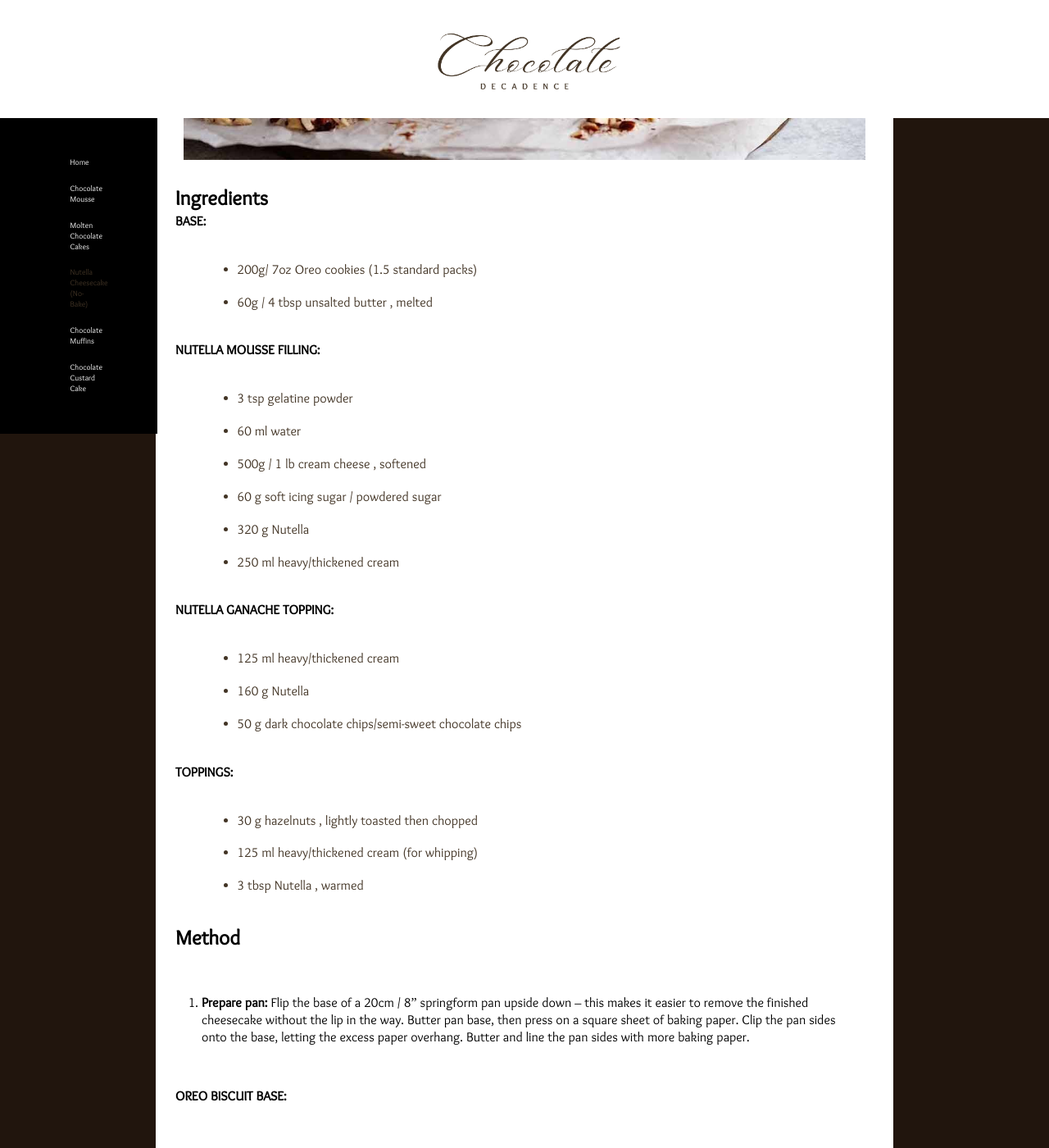
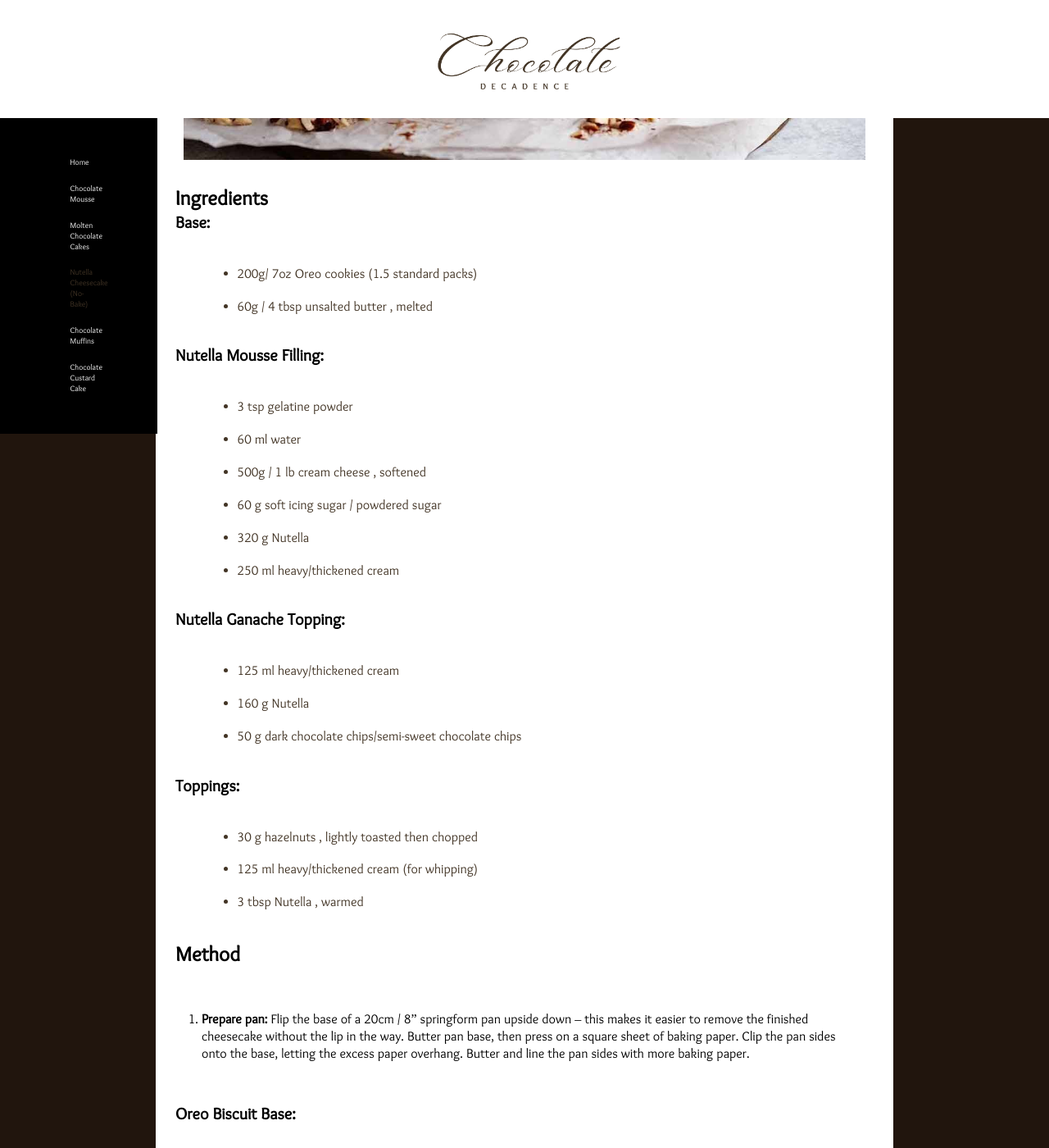
Before and after one commit to nicoleanncarter/recipes, a Jekyll site: the page built from _recipes/recipe1.md, in a window 1280 px wide and 1400 px high, scrolled down 621 px. Shown: the whole window at 82% size. Built offline with Jekyll 4.4.1, drawn with Linux system fonts in a browser that asks for light colours; some of the changed text lies outside the part shown.

```diff
--- a/_recipes/recipe1.md
+++ b/_recipes/recipe1.md
@@ -11,12 +11,12 @@ What’s the best way to inject the distinctive choc-hazelnut flavour of Nutella
 
 ## I﻿ngredients
 
-#### BASE:
+### Base:
 
 * 200g/ 7oz Oreo cookies (1.5 standard packs)
 * 60g / 4 tbsp unsalted butter , melted
 
-#### NUTELLA MOUSSE FILLING:
+### Nutella Mousse Filling:
 
 * 3 tsp gelatine powder
 * 60 ml water
@@ -25,13 +25,15 @@ What’s the best way to inject the distinctive choc-hazelnut flavour of Nutella
 * 320 g Nutella
 * 250 ml heavy/thickened cream
 
-#### NUTELLA GANACHE TOPPING:
+### Nutella Ganache Topping:
 
 * 125 ml heavy/thickened cream
 * 160 g Nutella
 * 50 g dark chocolate chips/semi-sweet chocolate chips
 
-#### TOPPINGS:
+
+
+### Toppings:
 
 * 30 g hazelnuts , lightly toasted then chopped
 * 125 ml heavy/thickened cream (for whipping)
@@ -41,14 +43,16 @@ What’s the best way to inject the distinctive choc-hazelnut flavour of Nutella
 
 ## M﻿ethod
 
+
+
 1. **Prepare pan:** Flip the base of a 20cm / 8" springform pan upside down – this makes it easier to remove the finished cheesecake without the lip in the way. Butter pan base, then press on a square sheet of baking paper. Clip the pan sides onto the base, letting the excess paper overhang. Butter and line the pan sides with more baking paper.
 
-#### OREO BISCUIT BASE:
+### Oreo Biscuit Base:
 
 1. **Blitz cookies:** Roughly break up Oreos with hands and place in food processor. Blitz until they become fine crumbs. Add melted butter, then blitz again until combined.
 2. **Press into pan:** Transfer crumbs into prepared pan, pressing evenly and firmly on to the base (I use the underside of a straight-sided, flat-bottomed cup measure to do this).
 
-#### NUTELLA MOUSSE FILLING:
+### Nutella Mousse Filling:
 
 1. **Bloom gelatine:** Place water in a small bowl then sprinkle the gelatine powder across the surface. Stir to partly dissolve. Set aside 5 minutes. It will turn thick; this process is called blooming. Microwave the gelatine for 15 seconds to turn it into liquid, stir, then let it stand for 5 minutes to cool.
 2. **Cream cheese and Nutella mixture:** Beat cream cheese, Nutella and icing sugar until smooth. Add the cooled gelatine liquid and beat another 30 seconds.
@@ -56,11 +60,13 @@ What’s the best way to inject the distinctive choc-hazelnut flavour of Nutella
 4. **Fold in cream:** Add one third of the whipped cream to the Nutella mixture and gently fold until just combined. Fold in another third of the cream the same way. Then fold in the remaining cream.
 5. **Transfer to cake pan:** Pour the mixture into the prepared tin and place back in the fridge for at least 1 hour to set.
 
-#### DECORATING
+## Decorating
 
 1. **Nutella ganache:** Place cream, Nutella and chocolate chips into a heatproof bowl. Microwave in two 30-second bursts, stirring in between, until smooth.
 2. **Pour ganache onto cheesecake:** Allow ganache to cool for 5 minutes, then pour over the set cheesecake base. Tilt pan to spread it over the surface evenly.
 3. **Refrigerate** cheesecake at least 3 hours before sprinkling with hazelnuts (otherwise they sink into the cake!)
 4. **Decorate:** Sprinkle over hazelnuts. Pipe dollops of whipped cream around the edge, then drizzle with warm Nutella. Slice greedy-sized wedges and devour!
 
+
+
 <div class="video-box"><iframe width="560" height="315" src="https://www.youtube.com/embed/https://youtu.be/sX_Q-90Eo3Q?rel=0" allow="accelerometer; autoplay; encrypted-media; gyroscope; picture-in-picture" allowfullscreen></iframe></div>
```
